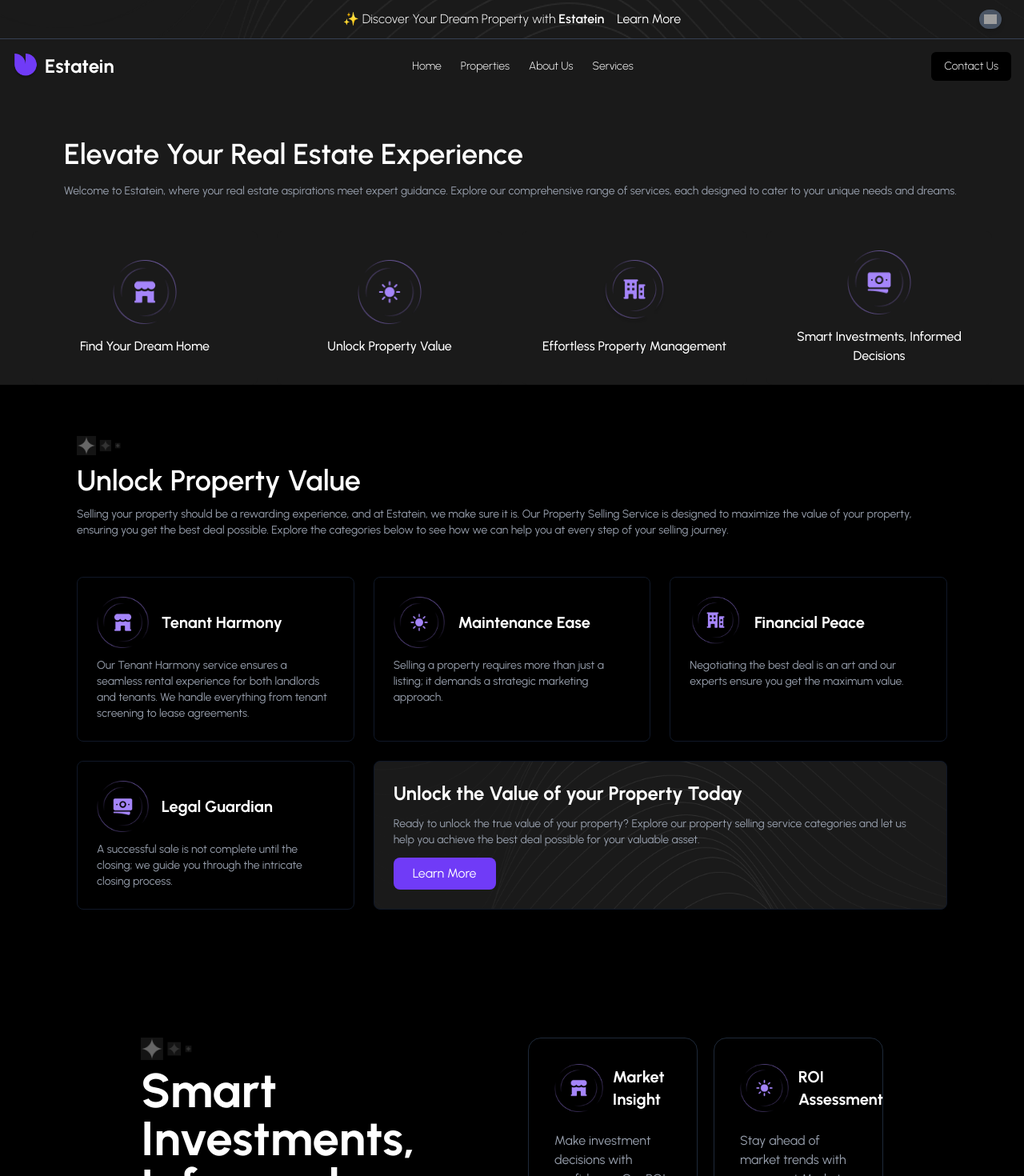
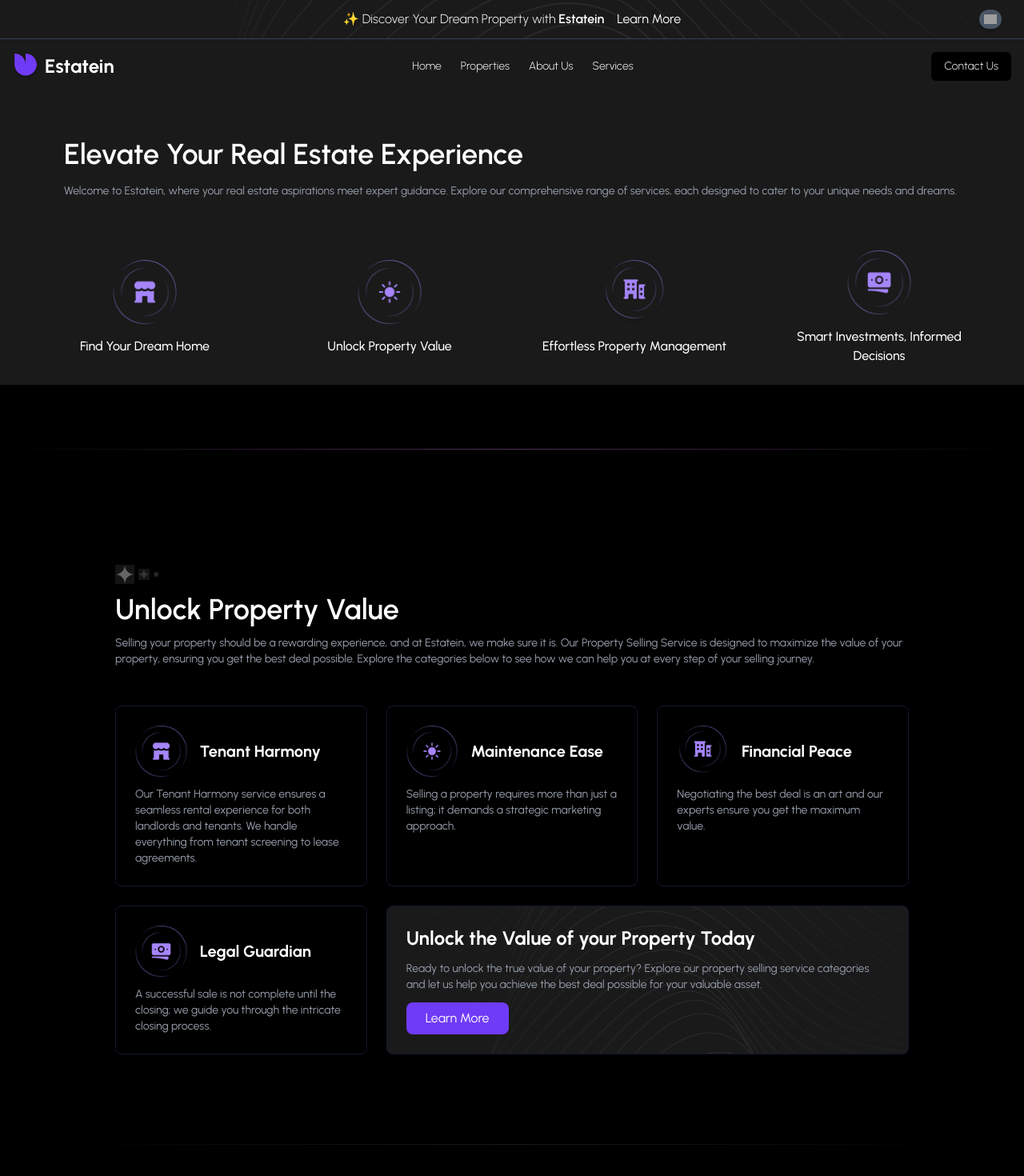
Before and after one commit to Meraj-1/REAL_ESTATE, a React app: page /service in a window 1280 px wide. Shown: the top 1470 px of the page at 80% size. Built offline with nearby package versions, Linux system fonts and the light colour scheme; grey boxes are pictures that could not be loaded; the HTML template or start-up script is replaced by a standard one.

Commit message:
add property details page

```diff
--- a/src/pages/Services.jsx
+++ b/src/pages/Services.jsx
@@ -1,18 +1,39 @@
-import React from 'react'
-import ServiceExper from '../components/serviceExper'
-import UnlockProp from '../components/UnlockProp'
-import SmartInv from '../components/SmartInv'
+import React from "react";
+import ServiceExper from "../components/serviceExper";
+import UnlockProp from "../components/UnlockProp";
+import SmartInv from "../components/SmartInv";
+
 const Services = () => {
   return (
-    <div>
-      <ServiceExper/>
-    <div className='bg-black max-w-[1790px mx-auto px-4'>
-      <UnlockProp/>
-      <SmartInv/>
-    </div>
+    <main className="bg-black text-white">
 
-    </div>
-  )
-}
+      {/* Hero / Experience Section */}
+      <section className="relative">
+        <ServiceExper />
+      </section>
 
-export default Services
+      {/* Divider Glow */}
+      <div className="h-px w-full bg-gradient-to-r from-transparent via-[#C778DD]/40 to-transparent my-20" />
+
+      {/* Content Wrapper */}
+      <section className="max-w-[1790px] mx-auto px-4 sm:px-8 lg:px-16 space-y-28 pb-32">
+
+        {/* Unlock Properties */}
+        <div className="relative">
+          <UnlockProp />
+        </div>
+
+        {/* Divider */}
+        <div className="h-px w-full bg-gradient-to-r from-transparent via-white/10 to-transparent" />
+
+        {/* Smart Investment */}
+        <div className="relative">
+          <SmartInv />
+        </div>
+
+      </section>
+    </main>
+  );
+};
+
+export default Services;
```
